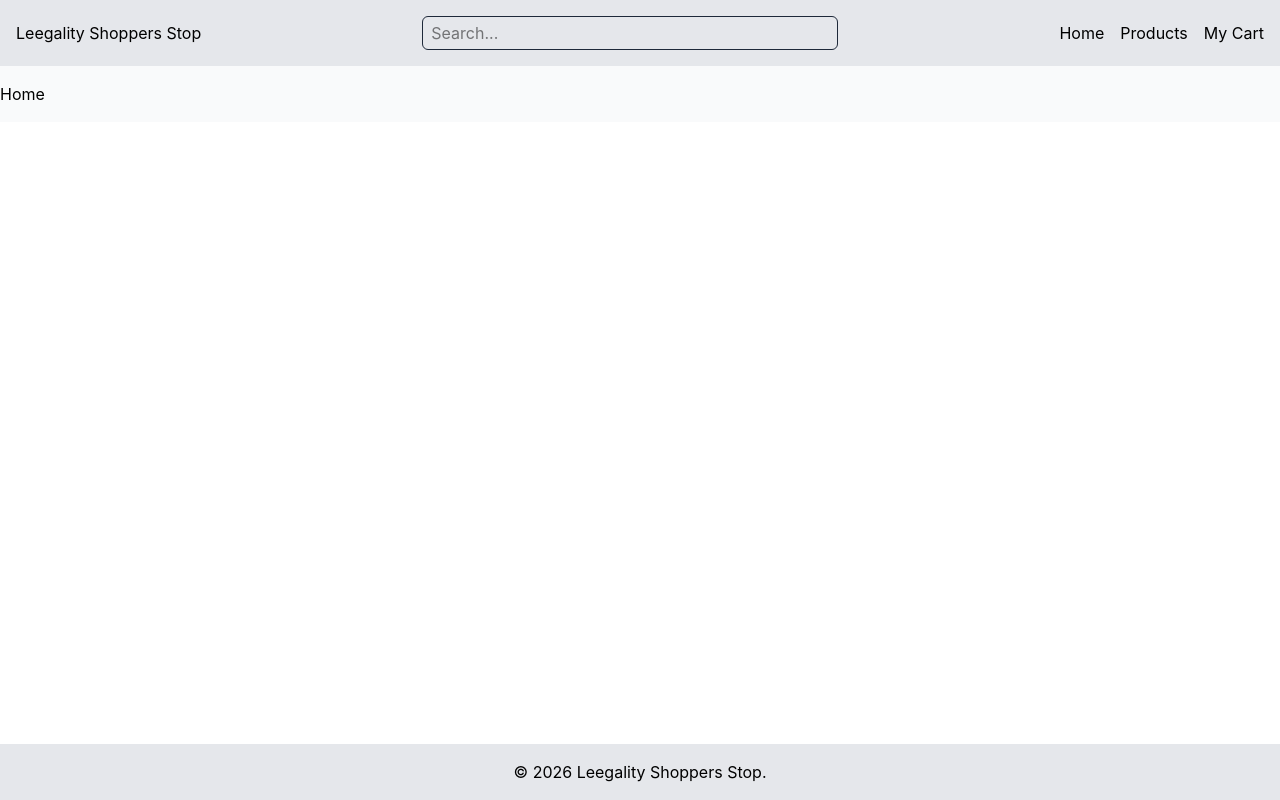
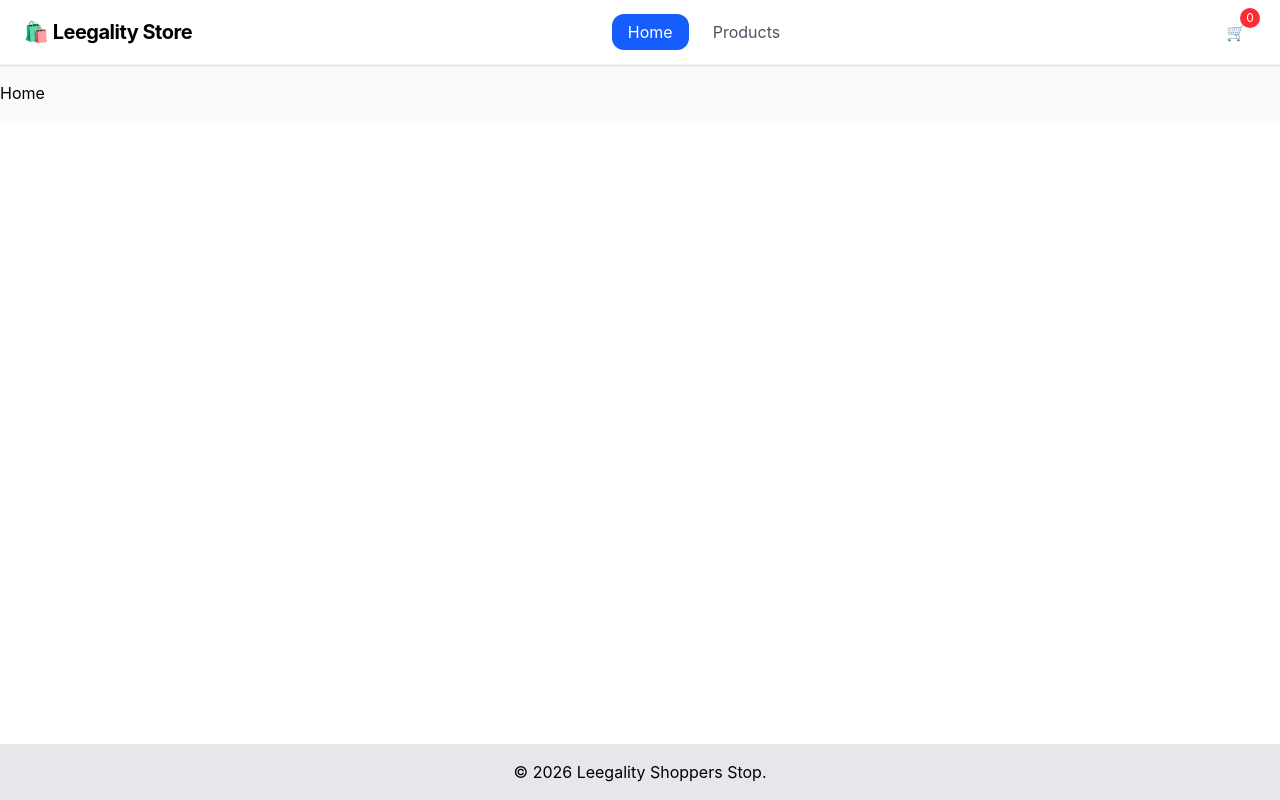
Before and after one commit to harshgupta20/leegality-assessment, a React (Vite) app: page / in a window 1280 px wide. Built offline with nearby package versions, Linux system fonts and the light colour scheme; no server answers.

Commit message:
Refactor Navbar component for improved layout and navigation; enhance styling and add active link indication

```diff
--- a/src/components/Navbar.jsx
+++ b/src/components/Navbar.jsx
@@ -1,29 +1,73 @@
-import React from 'react'
-import { Link } from 'react-router'
+import React from "react";
+import { Link, useLocation } from "react-router";
 
 const Navbar = () => {
+  const location = useLocation();
 
-    const menuOptions = [
-        { name: 'Home', link: '/' },
-        { name: 'Products', link: '/products' },
-        { name: 'My Cart', link: '/cart' },
-    ]
+  const menuOptions = [
+    { name: "Home", link: "/" },
+    { name: "Products", link: "/products" },
+    // { name: "My Cart", link: "/cart" },
+  ];
 
-    return (
-        <div className='w-full flex items-center justify-between p-4'>
-            <p>Leegality Shoppers Stop</p>
+  return (
+    <header className="w-full sticky top-0 z-50 bg-white border-b border-gray-100 shadow-sm">
+      <div className="max-w-7xl mx-auto px-6 h-16 flex items-center justify-between">
+        {/* Logo */}
+        <Link
+          to="/"
+          className="text-xl font-bold tracking-tight"
+        >
+          🛍️ Leegality Store
+        </Link>
 
-            <input className='border border-gray-800 w-1/3 rounded-md py-1 px-2 outline-none' type="text" placeholder='Search...' name="search" id="" />
+        {/* Navigation */}
+        <nav>
+          <ul className="flex items-center gap-2">
+            {menuOptions.map((option) => {
+              const isActive =
+                location.pathname === option.link;
 
-            <ul className='flex space-x-4'>
-                {menuOptions.map((option, index) => (
-                    <li key={index}>
-                        <Link to={option.link}>{option.name}</Link>
-                    </li>
-                ))}
-            </ul>
-        </div>
-    )
-}
+              return (
+                <li key={option.link}>
+                  <Link
+                    to={option.link}
+                    className={`
+                      px-4
+                      py-2
+                      rounded-xl
+                      transition-all
+                      duration-200
+                      ${
+                        isActive
+                          ? "bg-blue-600 text-white"
+                          : "text-gray-600 hover:bg-gray-100 hover:text-black"
+                      }
+                    `}
+                  >
+                    {option.name}
+                  </Link>
+                </li>
+              );
+            })}
+          </ul>
+        </nav>
 
-export default Navbar
+        {/* Cart */}
+        <Link
+          to="/cart"
+          className="relative flex items-center justify-center w-10 h-10 rounded-full hover:bg-gray-100 transition"
+        >
+          🛒
+
+          {/* Cart Count */}
+          <span className="absolute -top-1 -right-1 flex items-center justify-center w-5 h-5 text-xs bg-red-500 text-white rounded-full">
+            0
+          </span>
+        </Link>
+      </div>
+    </header>
+  );
+};
+
+export default Navbar;
```
